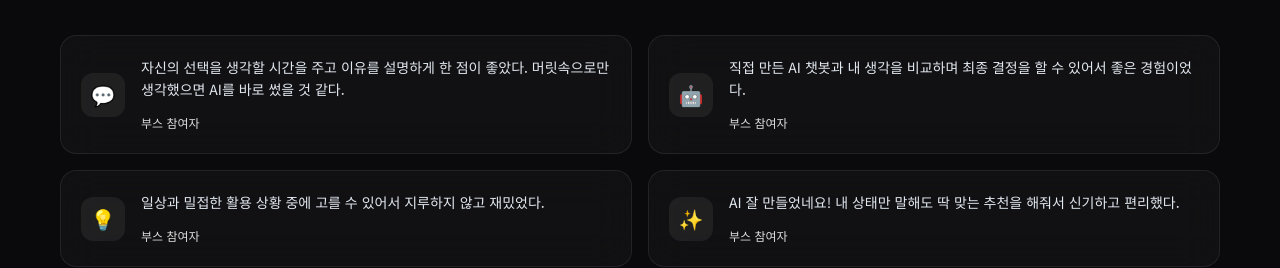
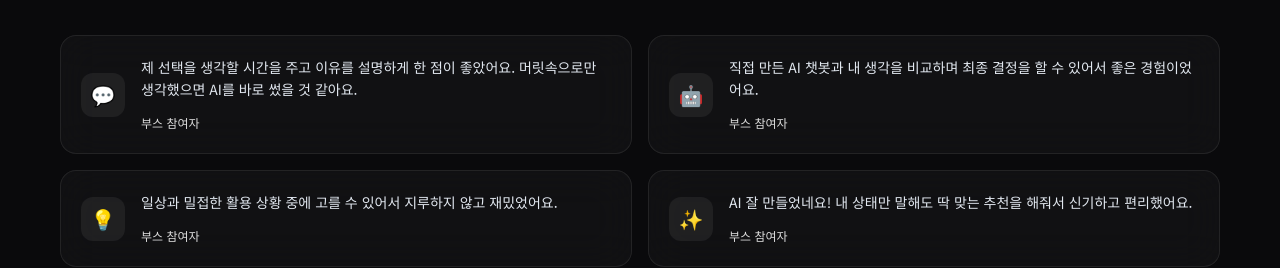
Before and after one commit to saveinmemories/BrainFirst, a plain HTML site: page index.html in a window 1280 px wide. Shown: the part 4163-4431 px from the top of the page. Drawn offline with Linux system fonts and the light colour scheme.

Commit message:
Update index.html

```diff
--- a/index.html
+++ b/index.html
@@ -216,22 +216,22 @@ b,strong{font-weight:500}
 
   <div class="glass voice" style="display:flex;gap:16px;align-items:center;padding:20px;background:rgba(255,255,255,0.03);border:1px solid rgba(255,255,255,0.08);border-radius:16px;">
     <div style="width:44px;height:44px;border-radius:12px;background:rgba(255,255,255,0.06);display:flex;align-items:center;justify-content:center;font-size:20px;flex-shrink:0;">💬</div>
-    <div><p style="color:#e2e8f0;font-size:14px;line-height:1.6;margin:0 0 6px 0;">자신의 선택을 생각할 시간을 주고 이유를 설명하게 한 점이 좋았다. 머릿속으로만 생각했으면 AI를 바로 썼을 것 같다.</p><small style="color:DEDEDE;font-size:12px;">부스 참여자</small></div>
+    <div><p style="color:#e2e8f0;font-size:14px;line-height:1.6;margin:0 0 6px 0;">제 선택을 생각할 시간을 주고 이유를 설명하게 한 점이 좋았어요. 머릿속으로만 생각했으면 AI를 바로 썼을 것 같아요.</p><small style="color:DEDEDE;font-size:12px;">부스 참여자</small></div>
   </div>
 
   <div class="glass voice" style="display:flex;gap:16px;align-items:center;padding:20px;background:rgba(255,255,255,0.03);border:1px solid rgba(255,255,255,0.08);border-radius:16px;">
     <div style="width:44px;height:44px;border-radius:12px;background:rgba(255,255,255,0.06);display:flex;align-items:center;justify-content:center;font-size:20px;flex-shrink:0;">🤖</div>
-    <div><p style="color:#e2e8f0;font-size:14px;line-height:1.6;margin:0 0 6px 0;">직접 만든 AI 챗봇과 내 생각을 비교하며 최종 결정을 할 수 있어서 좋은 경험이었다.</p><small style="color:DEDEDE;font-size:12px;">부스 참여자</small></div>
+    <div><p style="color:#e2e8f0;font-size:14px;line-height:1.6;margin:0 0 6px 0;">직접 만든 AI 챗봇과 내 생각을 비교하며 최종 결정을 할 수 있어서 좋은 경험이었어요.</p><small style="color:DEDEDE;font-size:12px;">부스 참여자</small></div>
   </div>
 
   <div class="glass voice" style="display:flex;gap:16px;align-items:center;padding:20px;background:rgba(255,255,255,0.03);border:1px solid rgba(255,255,255,0.08);border-radius:16px;">
     <div style="width:44px;height:44px;border-radius:12px;background:rgba(255,255,255,0.06);display:flex;align-items:center;justify-content:center;font-size:20px;flex-shrink:0;">💡</div>
-    <div><p style="color:#e2e8f0;font-size:14px;line-height:1.6;margin:0 0 6px 0;">일상과 밀접한 활용 상황 중에 고를 수 있어서 지루하지 않고 재밌었다.</p><small style="color:DEDEDE;font-size:12px;">부스 참여자</small></div>
+    <div><p style="color:#e2e8f0;font-size:14px;line-height:1.6;margin:0 0 6px 0;">일상과 밀접한 활용 상황 중에 고를 수 있어서 지루하지 않고 재밌었어요.</p><small style="color:DEDEDE;font-size:12px;">부스 참여자</small></div>
   </div>
 
   <div class="glass voice" style="display:flex;gap:16px;align-items:center;padding:20px;background:rgba(255,255,255,0.03);border:1px solid rgba(255,255,255,0.08);border-radius:16px;">
     <div style="width:44px;height:44px;border-radius:12px;background:rgba(255,255,255,0.06);display:flex;align-items:center;justify-content:center;font-size:20px;flex-shrink:0;">✨</div>
-    <div><p style="color:#e2e8f0;font-size:14px;line-height:1.6;margin:0 0 6px 0;">AI 잘 만들었네요! 내 상태만 말해도 딱 맞는 추천을 해줘서 신기하고 편리했다.</p><small style="color:DEDEDE;font-size:12px;">부스 참여자</small></div>
+    <div><p style="color:#e2e8f0;font-size:14px;line-height:1.6;margin:0 0 6px 0;">AI 잘 만들었네요! 내 상태만 말해도 딱 맞는 추천을 해줘서 신기하고 편리했어요.</p><small style="color:DEDEDE;font-size:12px;">부스 참여자</small></div>
   </div>
 
 </div>
```
